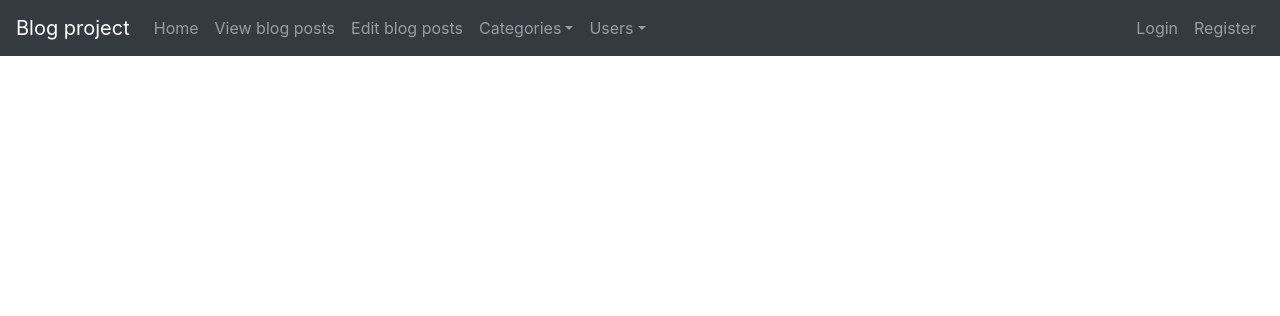
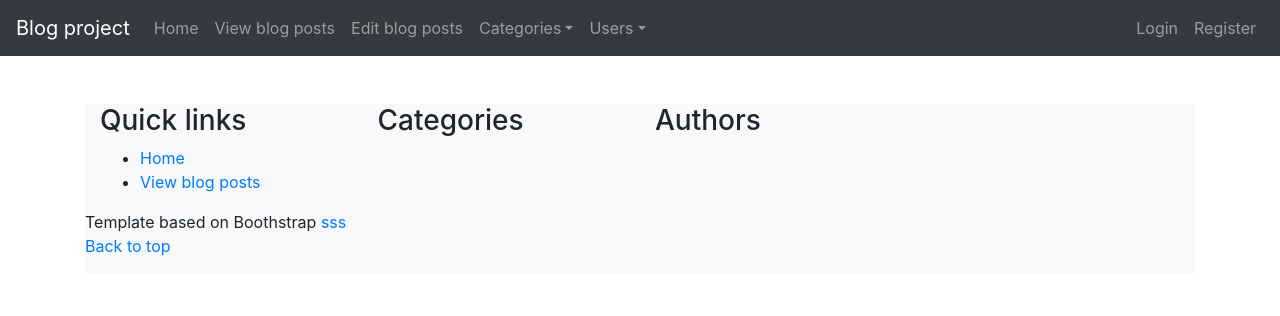
Before and after one commit to Qiang156/blog-by-django, a Django app: page / in a window 1280 px wide. Shown: the top 316 px of the page. Run offline with Django 3.2, Linux system fonts and the light colour scheme; data that the repository does not hold is empty; some libraries are stand-ins or nearby versions.

Commit message:
home page and footer

```diff
--- a/blog/urls.py
+++ b/blog/urls.py
@@ -12,6 +12,8 @@ urlpatterns = [
     url(r'^category/(?P<category>\w+)/', views.index),
     url(r"^user/(?P<user>\w+)/", views.index),
 
+    url(r'^home/', views.home, name="home"),
+
     url("edit_post/(?P<pk>\d*)?", views.edit_post, name="edit_post"),
     url(r'^post_list/', views.post_list, name="post_list"),
     url(r'^(?P<pk>\d+)', views.post_detail, name='post_detail'),
--- a/blog/views.py
+++ b/blog/views.py
@@ -24,6 +24,21 @@ def index(request,category=0,user=''):
 
     context = { "posts" : posts, 'category_list': category_list,'user_list':user_list}
     return render(request, "blog/index.html", context )
+
+
+def home(request,category=0,user=''):
+    posts_list = Post.objects.filter(status='1').order_by('-created_at')[0:3]
+    user_list = User.objects.filter(is_superuser=False).order_by('username')
+    category_list = Category.objects.all()
+
+    if category:
+        category = Category.objects.filter(name=category)
+        posts = posts_list.filter(category=category)
+    if user:
+        user = User.objects.filter(username=user)
+        posts_list = posts_list.filter(author=user)
+    context = {'category_list': category_list, "posts_list" : posts_list ,'user_list':user_list }
+    return render(request, "blog/home.html", context )
 
 # To do: Later, when user can log in, we should add decorator @login_required
 # Now == Later. Login functionality has been added
--- a/templates/blog/base.html
+++ b/templates/blog/base.html
@@ -18,7 +18,7 @@
             <div class="collapse navbar-collapse" id="navbarSupportedContent">
                 <ul class="navbar-nav mr-auto">
                     <li class="nav-item">
-                      <a class="nav-link" href="{% url 'index' %}">Home</a>
+                      <a class="nav-link" href="{% url 'blog:home' %}">Home</a>
                     </li>
                     <!--
                         The following three menu items are just placeholders
@@ -69,8 +69,10 @@
 
             {% block page_content %}
             {% endblock %}
+              {% include "blog/footer.html" %}
+        </div>
 
-        </div>
+
         <script src="https://code.jquery.com/jquery-3.3.1.slim.min.js" integrity="sha384-q8i/X+965DzO0rT7abK41JStQIAqVgRVzpbzo5smXKp4YfRvH+8abtTE1Pi6jizo" crossorigin="anonymous"></script>
         <script src="https://stackpath.bootstrapcdn.com/bootstrap/4.1.3/js/bootstrap.min.js" integrity="sha384-ChfqqxuZUCnJSK3+MXmPNIyE6ZbWh2IMqE241rYiqJxyMiZ6OW/JmZQ5stwEULTy" crossorigin="anonymous"></script>
         {% block javascript %}{% endblock %}
--- /dev/null
+++ b/templates/blog/footer.html
@@ -0,0 +1,40 @@
+            <footer>
+            <div class="container">
+                <div class="row bg-light">
+                    <div class="col-sm-6 col-md-3 item">
+                        <h3>Quick links</h3>
+                        <ul>
+                            <li><a href="#">Home</a></li>
+                            <li><a href="#">View blog posts</a></li>
+
+                        </ul>
+                    </div>
+                    <div class="col-sm-6 col-md-3 item">
+                        <h3>Categories</h3>
+                        <ul>
+                            {% for category in category_list %}
+                            <li><a href="/blog/category/{{category.name}}">{{category.name|capfirst}}</a></li>
+                            {% endfor %}
+
+
+                        </ul>
+                    </div>
+                    <div class="col-md-6 item text">
+                        <h3>Authors</h3>
+                        <ul>
+                            {% for user in user_list %}
+                            <li><a href="/blog/user/{{user.username}}">{{user.username|capfirst}}</a></li>
+                            {% endfor %}
+
+
+                        </ul>
+
+
+                    </div>
+                    <p>Template based on Boothstrap <a href="https://getbootstrap.com/docs/5.1/examples/blog">sss</a><br>
+                    <a href="#">Back to top</a>
+                     </div>
+
+
+            </div>
+        </footer>
```
Also changed, not shown: templates/blog/home.html (added, +71 -0 lines), static/Django_logo.png (added), static/Python_logo.png (added), static/css/Django_logo.png (added).
